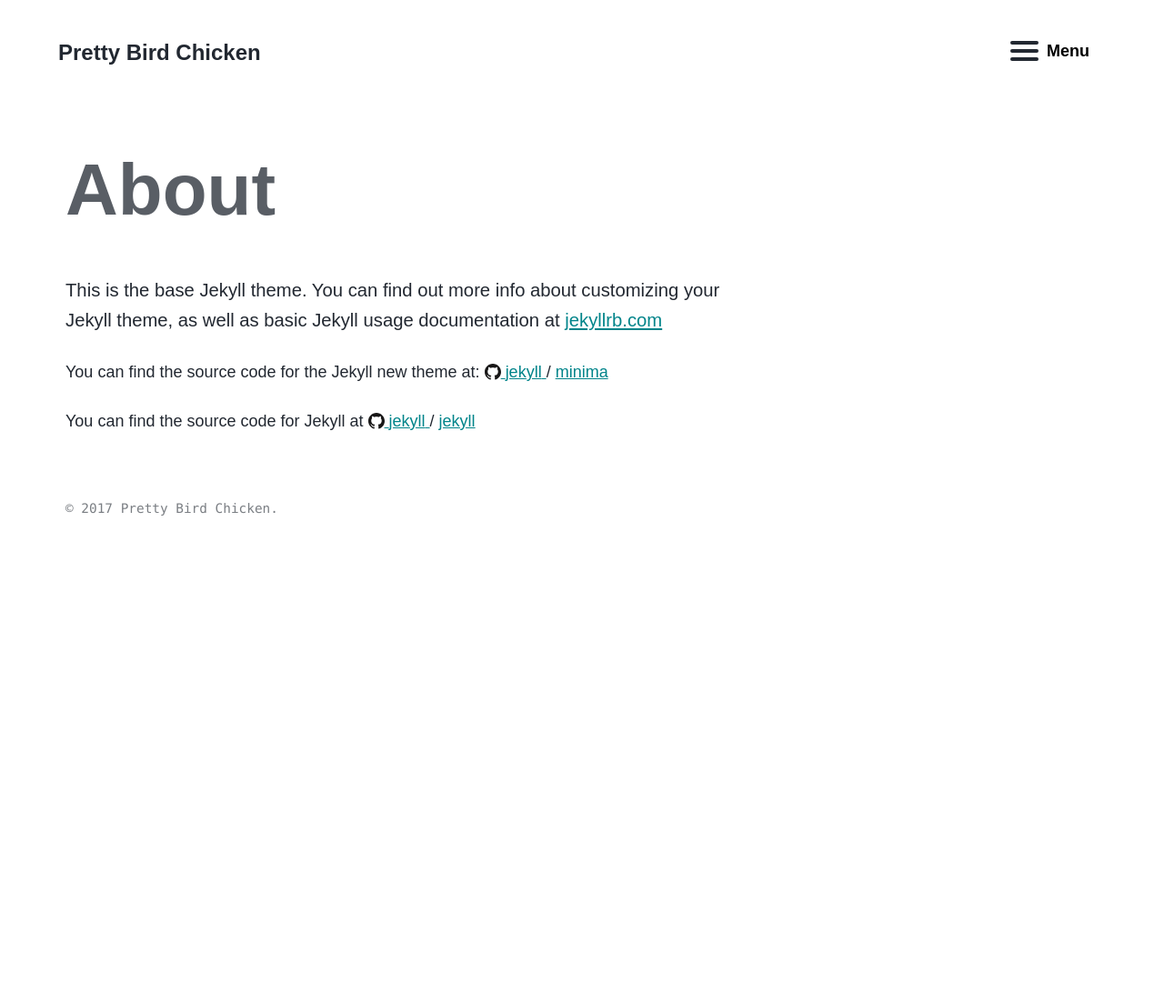
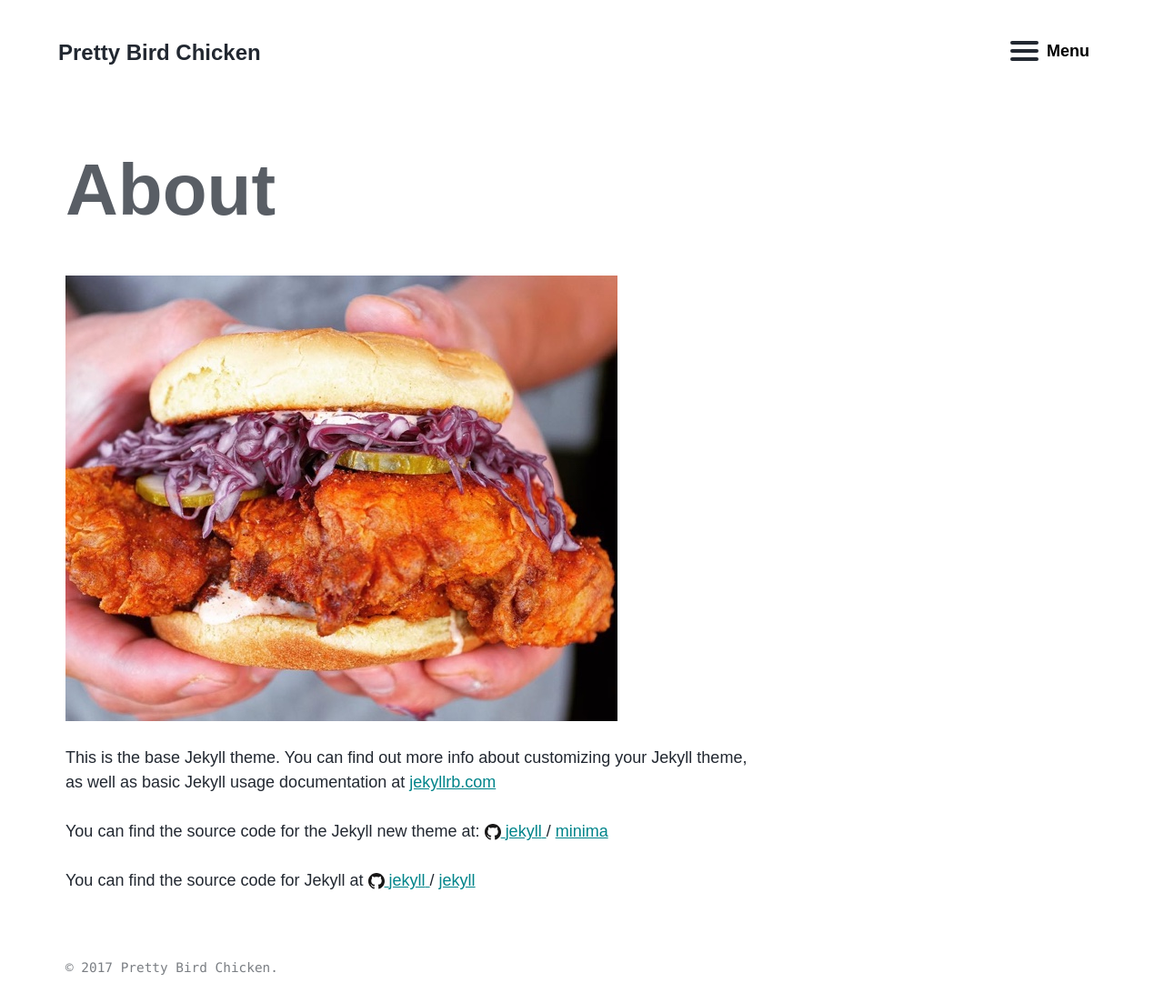
Before and after one commit to PHironaka/pretty-bird, a Jekyll site: the page built from about.md, in a window 1280 px wide and 1103 px high. Shown: the whole window at 91% size. Built offline with Jekyll 4.4.1, drawn with Linux system fonts in a browser that asks for light colours.

Commit message:
Updated About

```diff
--- a/about.md
+++ b/about.md
@@ -3,6 +3,8 @@ title: About
 permalink: "/about/"
 layout: page
 ---
+
+![20987348_127394674557791_1525660584987590656_n.jpg](/uploads/20987348_127394674557791_1525660584987590656_n.jpg)
 
 This is the base Jekyll theme. You can find out more info about customizing your Jekyll theme, as well as basic Jekyll usage documentation at [jekyllrb.com](https://jekyllrb.com/)
 
```
